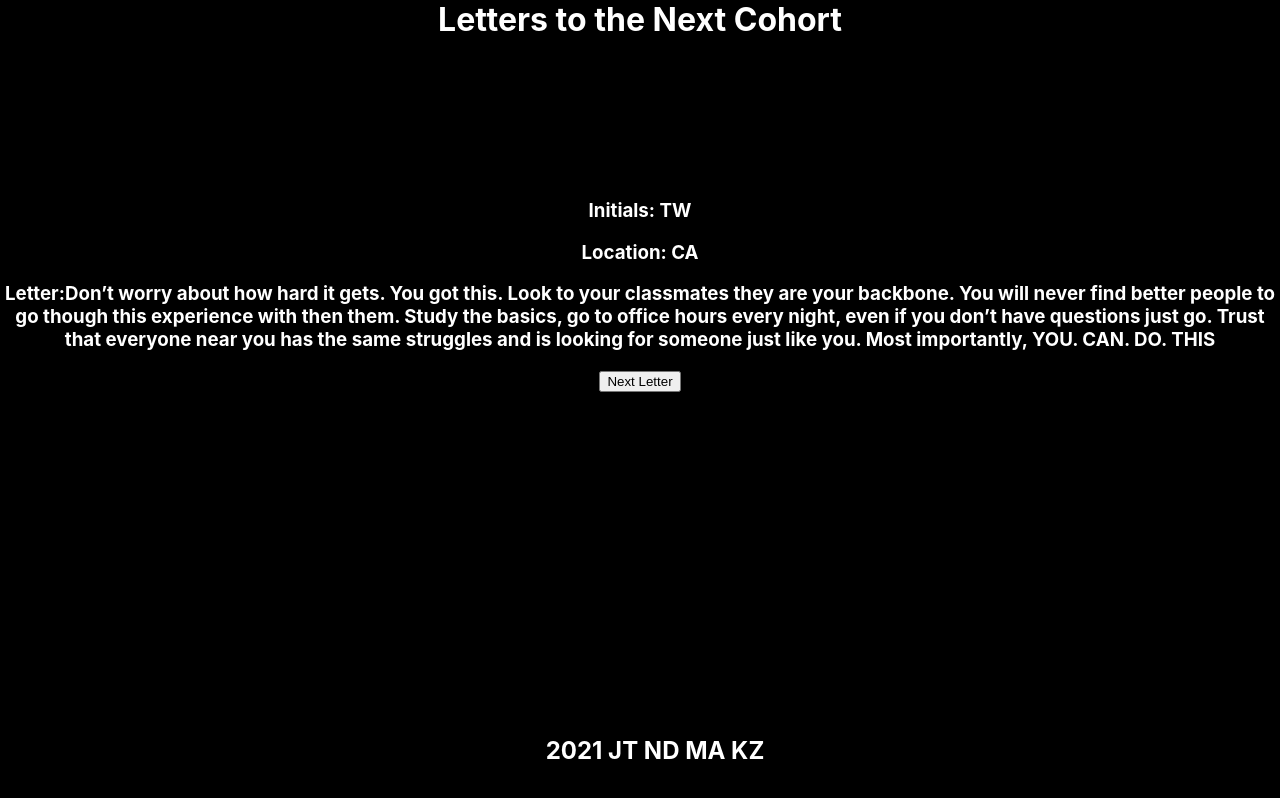
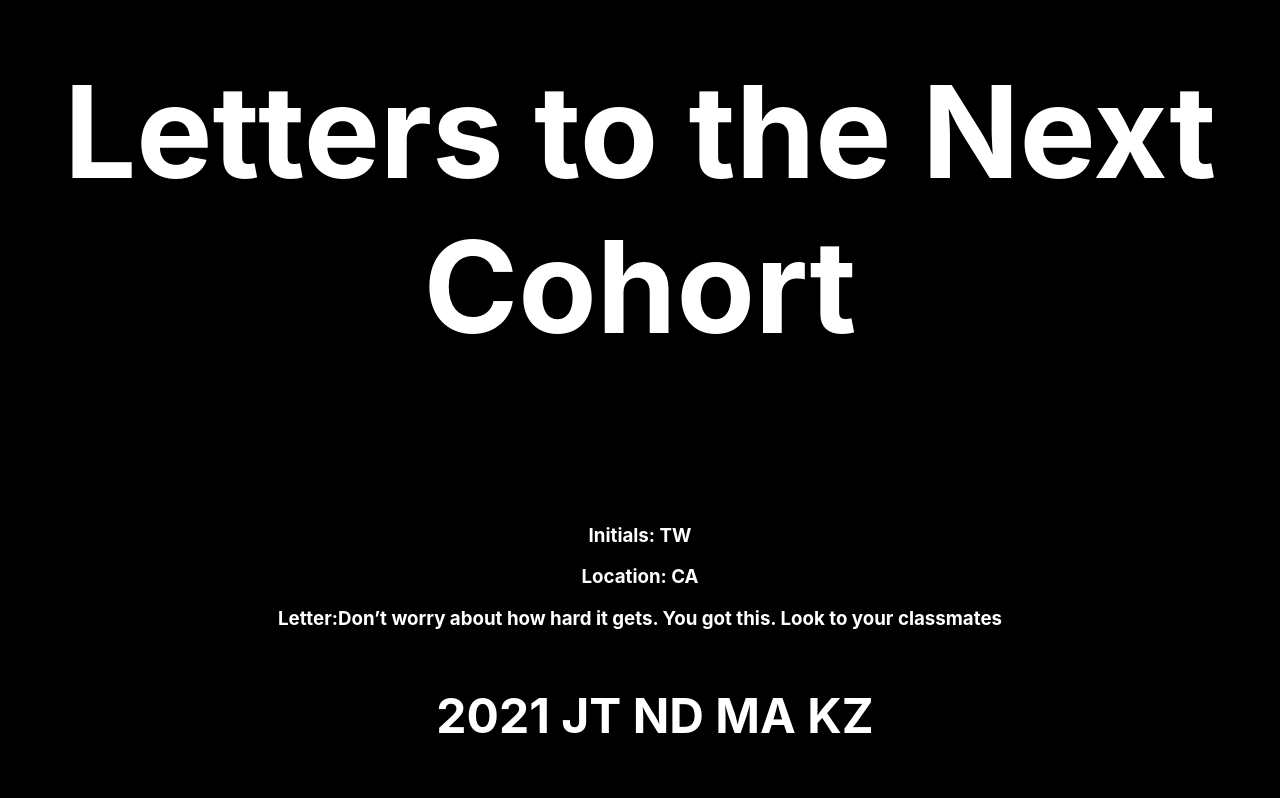
Before and after one commit to taubman33/studentlettersFE, a React (Create React App) app in the folder student-letters/: page / in a window 1280 px wide. Built offline with nearby package versions, Linux system fonts and the light colour scheme.

Commit message:
styling day 2

```diff
--- a/student-letters/src/App.css
+++ b/student-letters/src/App.css
@@ -10,6 +10,7 @@ body {
 
 
 .Footer {
+  font-size: 2rem;
   background-color: black;
   color: white;
   position: fixed;
@@ -28,10 +29,17 @@ body {
 }
 
 .Header {
+  font-size: 4rem;
   margin-top: 2rem;
 }
 
-.Main {
+.Main-container {
 margin-top: 10rem;
 
+
 }
+
+.Main {
+  width: 60%;
+  margin: auto;
+}
--- a/student-letters/src/components/Main.js
+++ b/student-letters/src/components/Main.js
@@ -2,11 +2,12 @@ import React from 'react';
 
 function Main(props) {
     return (
-        <div className = "Main">
+        <div className = "Main-container">
+            <div className = "Main">
    <h3>Initials: TW </h3>
    <h3>Location: CA </h3>
    <h3>Letter:Don’t worry about how hard it gets.  You got this. Look to your classmates they are your backbone.  You will never find better people to go though this experience with then them.  Study the basics, go to office hours every night, even if you don’t have questions just go.  Trust that everyone near you has the same struggles and is looking for someone just like you. Most importantly, YOU. CAN. DO. THIS </h3>
-
+   </div>
    {/* <h3>Initials: {letters.intials}</h3>
    <h3>Location: {letters.location} </h3>
    <h3>Letter: {letters.letter} </h3> */}
```
